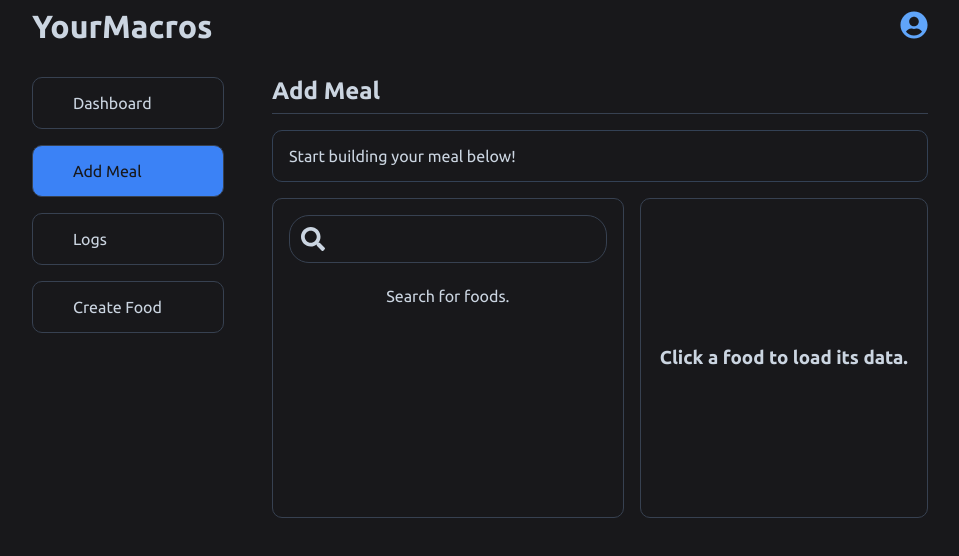
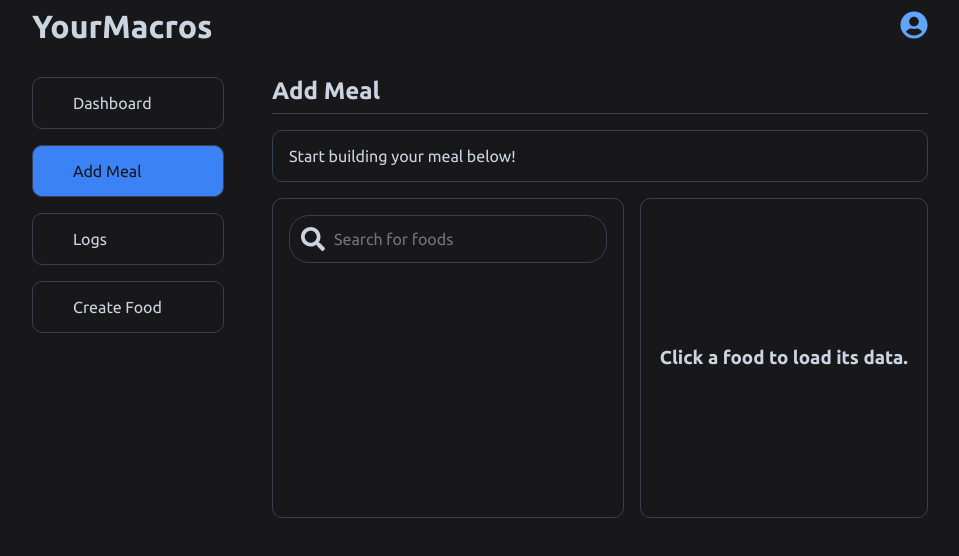
Before and after one commit to jonmico/your-macros, a React (Vite) app in the folder client/: page /add-meal in a window 1280 px wide. Shown: the top 556 px of the page, without its empty margins (160-1119 px from the left). Built offline with nearby package versions, Linux system fonts and the light colour scheme; some icons are missing.

Commit message:
Move 'search for foods' text into the search bar. Box looks very empty now. Might reduce the height or something. :

```diff
--- a/client/src/components/food-search/food-search.tsx
+++ b/client/src/components/food-search/food-search.tsx
@@ -22,13 +22,14 @@ export default function FoodSearch() {
   const [searchedFoods, setSearchedFoods] = useState<IFood[]>([]);
   const [searchInput, setSearchInput] = useState('');
   const [searchedFoodsError, setSearchedFoodsError] = useState('');
-  const { clearSelectedFood } = useFoods();
+  const { clearSelectedFood, selectedFood } = useFoods();
 
   async function handleSubmit(evt: React.FormEvent<HTMLFormElement>) {
     evt.preventDefault();
 
     if (!searchInput) {
       if (searchedFoods.length) setSearchedFoods([]);
+      if (selectedFood) clearSelectedFood();
       return;
     }
 
@@ -51,6 +52,7 @@ export default function FoodSearch() {
         <SearchContainer>
           <FaSearch />
           <SearchInput
+            placeholder={'Search for foods'}
             type='text'
             value={searchInput}
             onChange={(evt) => {
@@ -60,17 +62,14 @@ export default function FoodSearch() {
           />
         </SearchContainer>
       </Form>
-      {searchedFoods?.length ? (
+      {searchedFoods?.length > 0 && (
         <FoodSearchList>
           {searchedFoods?.map((food) => (
             <FoodSearchListItem key={food._id} food={food} />
           ))}
         </FoodSearchList>
-      ) : searchedFoodsError ? (
-        <p>{searchedFoodsError}</p>
-      ) : (
-        <p>Search for foods.</p>
       )}
+      {searchedFoodsError && <p>{searchedFoodsError}</p>}
     </StyledFoodSearch>
   );
 }
```
